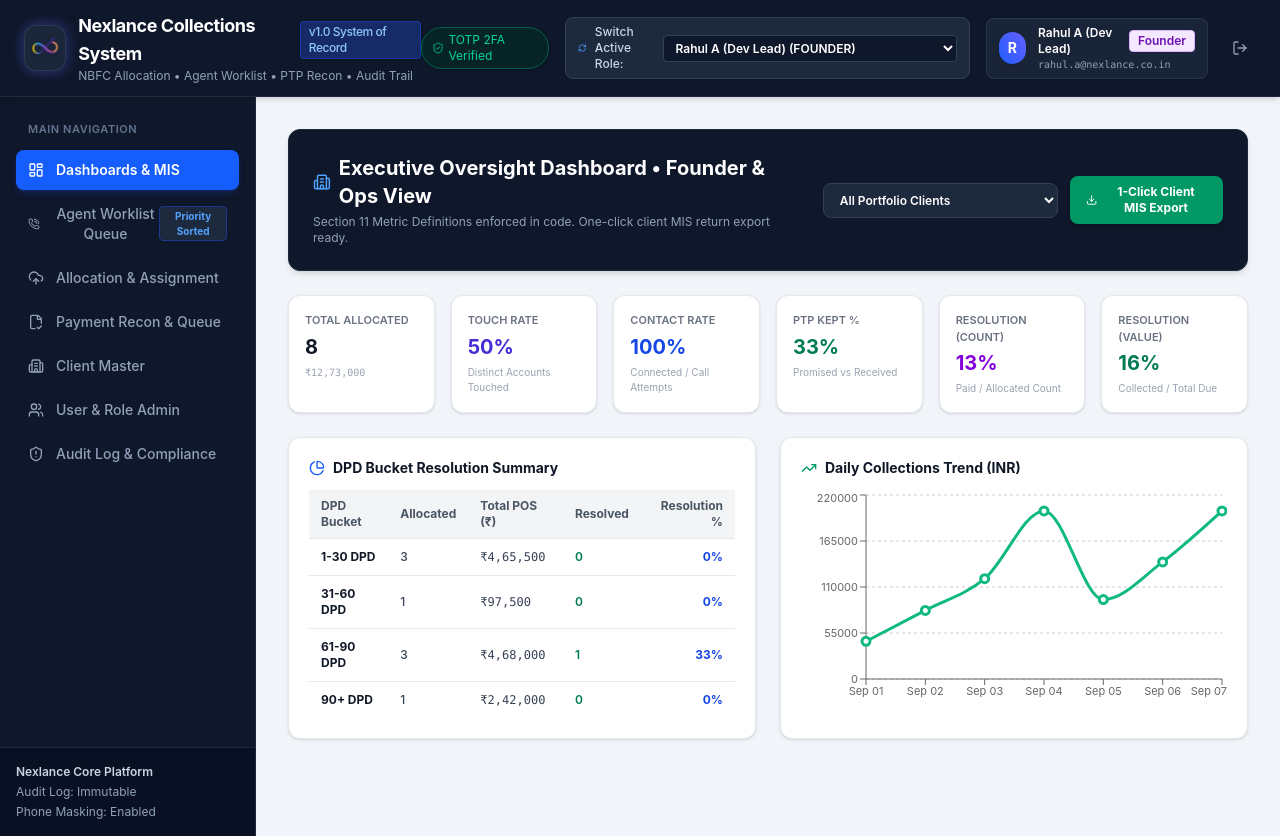
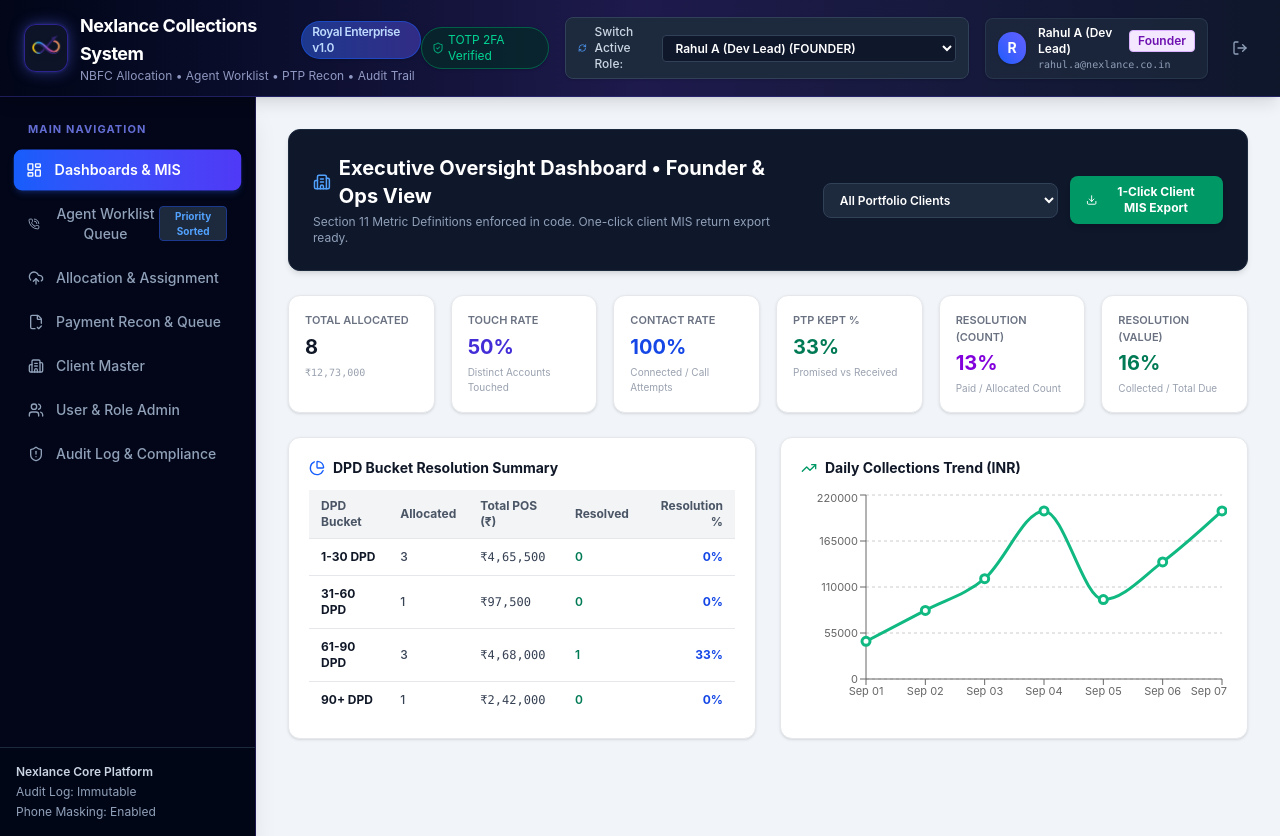
Before and after one commit to prabhudevac-nexlance/nexlance-collections-dashboard, a React (Vite) app: page / in a window 1280 px wide. Built offline with nearby package versions, Linux system fonts and the light colour scheme.

Commit message:
update_theme_to_royal_enterprise

```diff
--- a/src/App.tsx
+++ b/src/App.tsx
@@ -43,7 +43,9 @@ const MainLayout: React.FC = () => {
       <div className="flex flex-1 overflow-hidden">
         <Sidebar activeTab={activeTab} setActiveTab={setActiveTab} />
         <main className="flex-1 p-8 overflow-y-auto max-h-[calc(100vh-61px)]">
-          {renderContent()}
+          <div key={activeTab} className="animate-fade-in-up">
+            {renderContent()}
+          </div>
         </main>
       </div>
       <LoginModal />
--- a/src/components/common/Header.tsx
+++ b/src/components/common/Header.tsx
@@ -23,20 +23,20 @@ export const Header: React.FC = () => {
   };
 
   return (
-    <header className="bg-slate-900 text-white border-b border-slate-800 px-6 py-3 flex items-center justify-between shadow-md relative z-30">
+    <header className="bg-gradient-to-r from-slate-950 via-indigo-950 to-slate-900 text-white border-b border-indigo-900/60 px-6 py-3 flex items-center justify-between shadow-lg relative z-30">
       {/* Brand with Official Nexlance Logo */}
       <div className="flex items-center space-x-3">
-        <div className="p-1.5 bg-slate-800/90 rounded-xl border border-slate-700/80 shadow-md flex items-center justify-center animate-pulse-glow">
-          <img src={logoImg} alt="Nexlance Logo" className="w-8 h-8 object-contain drop-shadow animate-float-logo" />
+        <div className="p-1.5 bg-slate-900/90 rounded-xl border border-indigo-700/60 shadow-lg flex items-center justify-center animate-pulse-glow">
+          <img src={logoImg} alt="Nexlance Logo" className="w-8.5 h-8.5 object-contain drop-shadow-md animate-float-logo" />
         </div>
         <div>
           <h1 className="font-bold text-lg tracking-tight text-white flex items-center gap-2">
             Nexlance Collections System
-            <span className="bg-blue-900/60 text-blue-300 text-xs font-medium px-2 py-0.5 rounded border border-blue-700/50 shadow-sm">
-              v1.0 System of Record
+            <span className="bg-gradient-to-r from-blue-900 to-indigo-900 text-blue-200 text-xs font-semibold px-2.5 py-0.5 rounded-full border border-blue-600/50 shadow-sm">
+              Royal Enterprise v1.0
             </span>
           </h1>
-          <p className="text-xs text-slate-400">NBFC Allocation • Agent Worklist • PTP Recon • Audit Trail</p>
+          <p className="text-xs text-indigo-200/70">NBFC Allocation • Agent Worklist • PTP Recon • Audit Trail</p>
         </div>
       </div>
 
--- a/src/components/common/Sidebar.tsx
+++ b/src/components/common/Sidebar.tsx
@@ -66,9 +66,9 @@ export const Sidebar: React.FC<SidebarProps> = ({ activeTab, setActiveTab }) =>
   ];
 
   return (
-    <aside className="w-64 bg-slate-900 border-r border-slate-800 text-slate-300 flex flex-col justify-between flex-shrink-0 min-h-[calc(100vh-61px)]">
+    <aside className="w-64 bg-slate-950 border-r border-indigo-950 text-slate-200 flex flex-col justify-between flex-shrink-0 min-h-[calc(100vh-61px)] shadow-xl">
       <div className="p-4 space-y-1">
-        <div className="px-3 py-2 text-[11px] font-semibold text-slate-500 uppercase tracking-wider">
+        <div className="px-3 py-2 text-[11px] font-bold text-indigo-400/80 uppercase tracking-widest">
           Main Navigation
         </div>
         {navItems.map(item => {
@@ -82,10 +82,10 @@ export const Sidebar: React.FC<SidebarProps> = ({ activeTab, setActiveTab }) =>
             <button
               key={item.id}
               onClick={() => setActiveTab(item.id)}
-              className={`w-full flex items-center justify-between px-3 py-2.5 rounded-lg font-medium text-sm transition-all ${
+              className={`w-full flex items-center justify-between px-3 py-2.5 rounded-lg font-medium text-sm transition-all duration-200 transform active:scale-95 ${
                 isActive
-                  ? 'bg-blue-600 text-white shadow-md shadow-blue-900/40 font-semibold'
-                  : 'text-slate-400 hover:bg-slate-800 hover:text-white'
+                  ? 'bg-gradient-to-r from-blue-600 to-indigo-600 text-white shadow-md shadow-blue-900/40 font-semibold scale-[1.02]'
+                  : 'text-slate-400 hover:bg-slate-800/80 hover:text-white hover:translate-x-1'
               }`}
             >
               <div className="flex items-center space-x-3">
--- a/src/index.css
+++ b/src/index.css
@@ -6,15 +6,15 @@
   }
 }
 
-/* Custom UI Keyframe Animations */
+/* Custom UI Keyframe Animations & Micro-Interactions */
 @keyframes fadeInUp {
   from {
     opacity: 0;
-    transform: translateY(12px);
+    transform: translateY(16px) scale(0.98);
   }
   to {
     opacity: 1;
-    transform: translateY(0);
+    transform: translateY(0) scale(1);
   }
 }
 
@@ -32,25 +32,77 @@
     transform: translateY(0) scale(1);
   }
   50% {
-    transform: translateY(-3px) scale(1.03);
+    transform: translateY(-4px) scale(1.04);
   }
 }
 
 @keyframes pulseGlow {
   0%, 100% {
-    box-shadow: 0 0 10px rgba(59, 130, 246, 0.4);
+    box-shadow: 0 0 12px rgba(59, 130, 246, 0.4), 0 0 2px rgba(59, 130, 246, 0.2);
   }
   50% {
-    box-shadow: 0 0 20px rgba(147, 51, 234, 0.6);
+    box-shadow: 0 0 24px rgba(147, 51, 234, 0.6), 0 0 8px rgba(147, 51, 234, 0.3);
   }
 }
 
+@keyframes shimmer {
+  0% {
+    background-position: -200% 0;
+  }
+  100% {
+    background-position: 200% 0;
+  }
+}
+
+@keyframes popIn {
+  0% {
+    opacity: 0;
+    transform: scale(0.92);
+  }
+  70% {
+    transform: scale(1.02);
+  }
+  100% {
+    opacity: 1;
+    transform: scale(1);
+  }
+}
+
+@keyframes slideInRight {
+  from {
+    opacity: 0;
+    transform: translateX(20px);
+  }
+  to {
+    opacity: 1;
+    transform: translateX(0);
+  }
+}
+
+@keyframes pulseBorder {
+  0%, 100% {
+    border-color: rgba(59, 130, 246, 0.6);
+  }
+  50% {
+    border-color: rgba(147, 51, 234, 0.9);
+  }
+}
+
+/* Helper Animation Utility Classes */
 .animate-fade-in-up {
-  animation: fadeInUp 0.4s cubic-bezier(0.16, 1, 0.3, 1) forwards;
+  animation: fadeInUp 0.45s cubic-bezier(0.16, 1, 0.3, 1) forwards;
 }
 
 .animate-fade-in {
   animation: fadeIn 0.3s ease-in-out forwards;
+}
+
+.animate-pop-in {
+  animation: popIn 0.35s cubic-bezier(0.175, 0.885, 0.32, 1.275) forwards;
+}
+
+.animate-slide-in-right {
+  animation: slideInRight 0.35s cubic-bezier(0.16, 1, 0.3, 1) forwards;
 }
 
 .animate-float-logo {
@@ -61,12 +113,45 @@
   animation: pulseGlow 3s ease-in-out infinite;
 }
 
-/* Smooth Card Hover Scaling */
+.animate-pulse-border {
+  animation: pulseBorder 2s ease-in-out infinite;
+}
+
+.animate-shimmer {
+  background: linear-gradient(90deg, rgba(255,255,255,0) 0%, rgba(255,255,255,0.4) 50%, rgba(255,255,255,0) 100%);
+  background-size: 200% 100%;
+  animation: shimmer 2.5s infinite;
+}
+
+/* Smooth Interactive Elevate & Tactile Button Effects */
 .card-hover-effect {
-  transition: all 0.25s cubic-bezier(0.16, 1, 0.3, 1);
+  transition: all 0.3s cubic-bezier(0.16, 1, 0.3, 1);
 }
 
 .card-hover-effect:hover {
-  transform: translateY(-2px);
-  box-shadow: 0 10px 25px -5px rgba(0, 0, 0, 0.08), 0 8px 10px -6px rgba(0, 0, 0, 0.04);
+  transform: translateY(-3px) scale(1.005);
+  box-shadow: 0 14px 28px -6px rgba(0, 0, 0, 0.09), 0 10px 14px -6px rgba(0, 0, 0, 0.04);
 }
+
+.btn-hover-effect {
+  transition: all 0.2s cubic-bezier(0.16, 1, 0.3, 1);
+}
+
+.btn-hover-effect:hover {
+  transform: translateY(-1px);
+  box-shadow: 0 4px 12px rgba(37, 99, 235, 0.25);
+}
+
+.btn-hover-effect:active {
+  transform: translateY(0) scale(0.98);
+}
+
+/* Animated Table Row Hover */
+.table-row-hover {
+  transition: background-color 0.2s ease, transform 0.15s ease;
+}
+
+.table-row-hover:hover {
+  background-color: rgba(241, 245, 249, 0.85);
+  transform: scale(1.001);
+}
```
Also changed, not shown: 1 other file (tests, documents, lock files or other folders).
